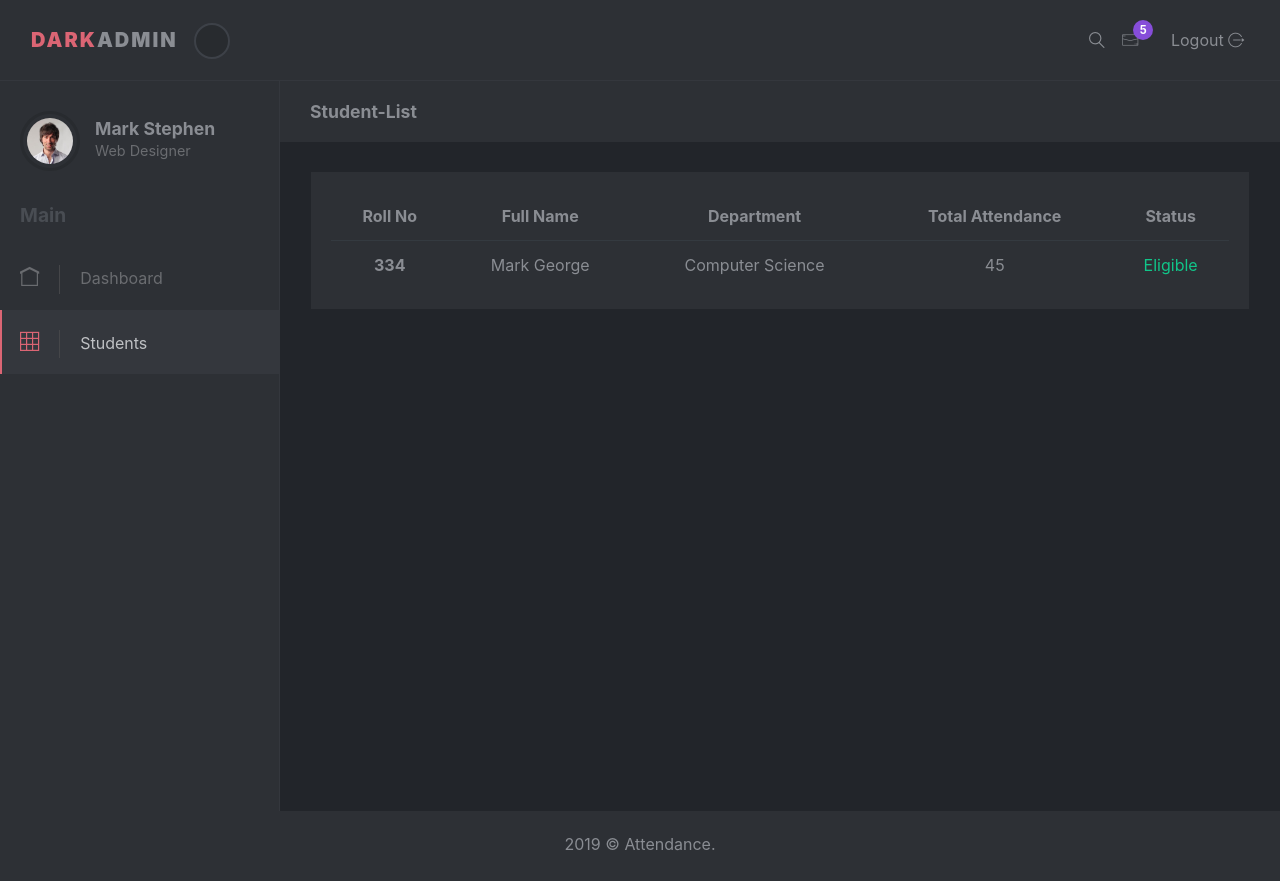
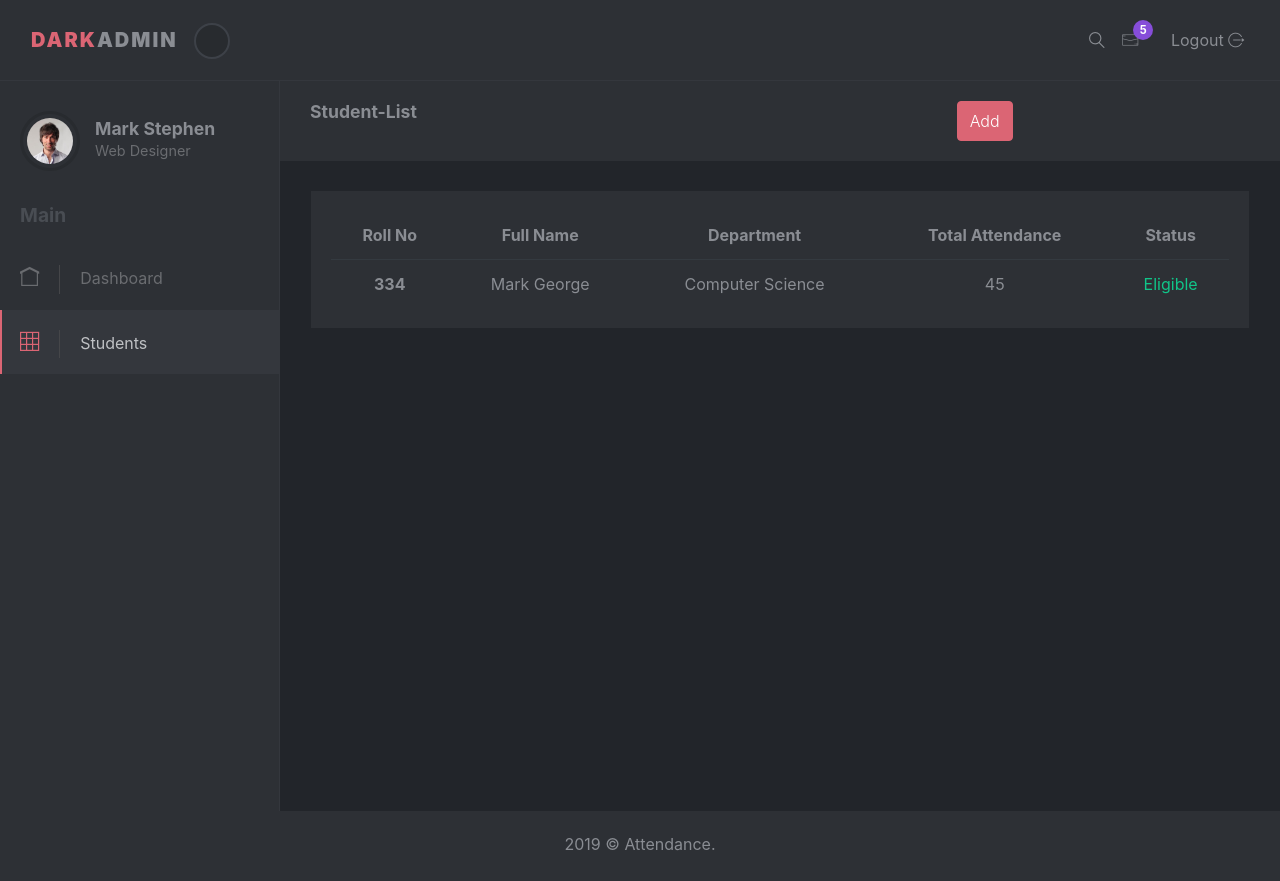
Before and after one commit to mails4rups/attendance, a React (Create React App) app: page /student-list in a window 1280 px wide. Built offline with nearby package versions, Linux system fonts and the light colour scheme; some icons are missing; a web font is replaced by a local one.

Commit message:
modal (unsettled)

```diff
--- a/package.json
+++ b/package.json
@@ -3,7 +3,9 @@
   "version": "0.1.0",
   "private": true,
   "dependencies": {
+    "jquery": "^3.4.1",
     "react": "^16.8.6",
+    "react-bootstrap-date-picker": "^5.1.0",
     "react-dom": "^16.8.6",
     "react-router-dom": "^5.0.1",
     "react-scripts": "3.0.1",
--- a/src/component/header.jsx
+++ b/src/component/header.jsx
@@ -26,7 +26,7 @@ class Header extends React.Component{
 
                                     </div>
                                     <div className="list-inline-item logout">
-                                        <a id="logout" href="login.html" className="nav-link"> <span className="d-none d-sm-inline">Logout </span><i className="icon-logout"></i></a>
+                                        <Link to="/login" id="logout" className="nav-link"> <span className="d-none d-sm-inline">Logout </span><i className="icon-logout"></i></Link>
                                     </div>
                                 </div>
                                 </div>
--- a/src/pages/student-list.jsx
+++ b/src/pages/student-list.jsx
@@ -1,12 +1,31 @@
 import React from 'react';
+import $ from "jquery";
 
 class Studentlist extends React.Component{
+    constructor(props){
+        super(props);
+
+    }
+    /*********show modal function defination ****/
+    showModal=(param)=>{
+        $('#'+param).modal('show');
+    }
+
+
     render(){
         return(
             <div className="page-content">
                 <div className="page-header">
                     <div className="container-fluid">
-                        <h2 className="h5 no-margin-bottom">Student-List</h2>
+                        <div className="row">
+                            <div className="col-md-4">
+                            <h2 className="h5 no-margin-bottom">Student-List</h2>
+                            </div>
+                            <div className="col-md-4"></div>
+                            <div className="col-md-4">
+                                <button className="btn btn-primary pull-right" onClick={()=>{this.showModal('addStudentModal')}}>Add</button>
+                            </div>
+                        </div>
                     </div>
                 </div>
                 <section className="no-padding-top">
@@ -43,6 +62,33 @@ class Studentlist extends React.Component{
                 </div>
             </section>
 
+            <div id="addStudentModal" tabIndex="-1" role="dialog" aria-labelledby="exampleModalLabel" aria-hidden="true" className="modal fade text-left">
+                      <div role="document" className="modal-dialog">
+                        <div className="modal-content">
+                          <div className="modal-header"><strong id="exampleModalLabel" className="modal-title">Signin Modal</strong>
+                            <button type="button" data-dismiss="modal" aria-label="Close" className="close"><span aria-hidden="true">×</span></button>
+                          </div>
+                          <div className="modal-body">
+                            <p>Lorem ipsum dolor sit amet consectetur.</p>
+                            <form>
+                              {/* <div className="form-group">
+                                <label>Email</label>
+                                <input type="email" placeholder="Email Address" className="form-control"/>
+                              </div>
+                              <div className="form-group">
+                                <label>Password</label>
+                                <input type="password" placeholder="Password" className="form-control"/>
+                              </div> */}
+                              <div className="form-group">
+                                <input type="submit" value="Signin" className="btn btn-primary"/>
+                              </div>
+                            </form>
+                          </div>
+
+                        </div>
+                      </div>
+                    </div>
+
             </div>
 
         );
```
Also changed, not shown: 1 other file (tests, documents, lock files or other folders).
